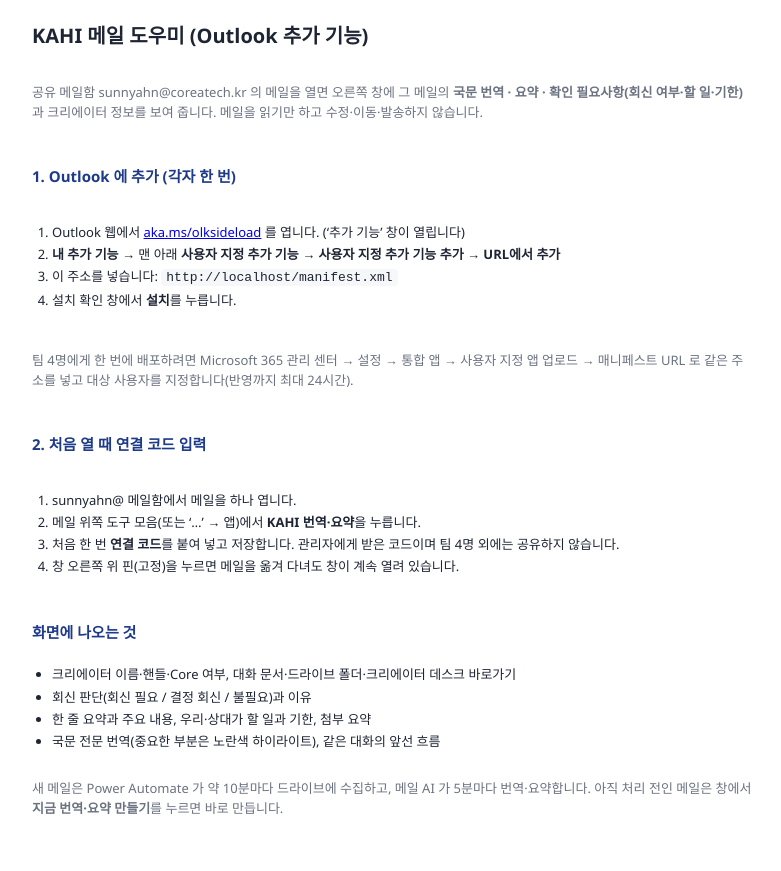
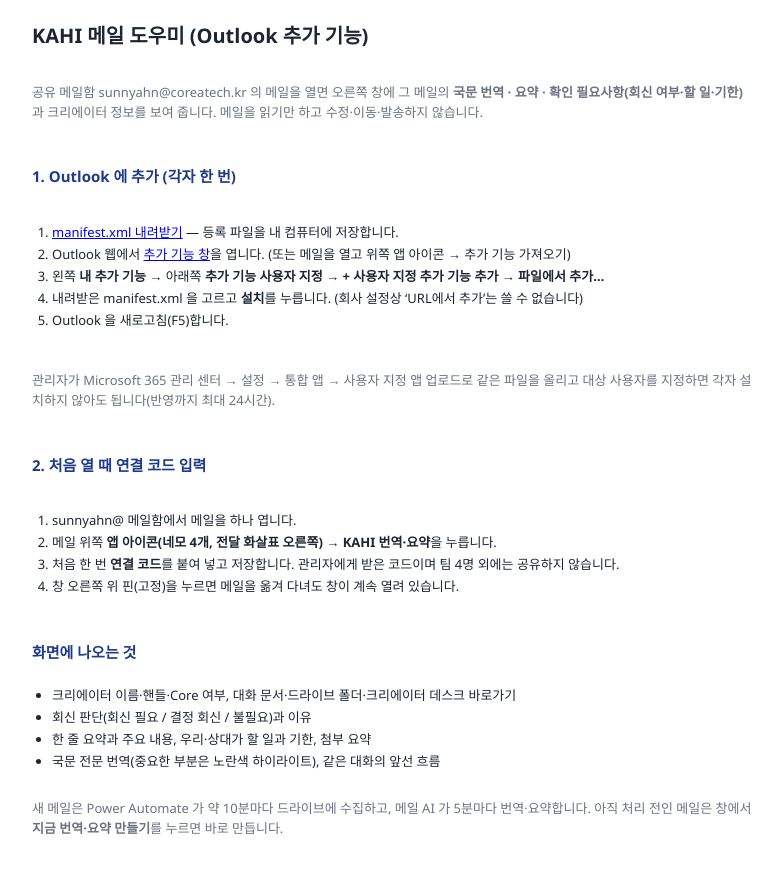
Before and after one commit to kahikoreatech-pixel/kahi-mail-addin, a plain HTML site: page help.html in a window 1280 px wide. Shown: the whole page, without its empty margins (248-1029 px from the left). Drawn offline with Linux system fonts and the light colour scheme.

Commit message:
사용 안내: 파일에서 추가 방식·앱 아이콘 위치로 수정
Co-Authored-By: Claude Opus 5.5 <noreply@anthropic.com>
Claude-Session: https://claude.ai/code/session_01TK4shuXfKHu87FsQdhmeQu

```diff
--- a/help.html
+++ b/help.html
@@ -14,17 +14,18 @@
 
 <h2>1. Outlook 에 추가 (각자 한 번)</h2>
 <ol>
-  <li>Outlook 웹에서 <a href="https://aka.ms/olksideload" target="_blank" rel="noopener">aka.ms/olksideload</a> 를 엽니다. (‘추가 기능’ 창이 열립니다)</li>
-  <li><b>내 추가 기능</b> → 맨 아래 <b>사용자 지정 추가 기능</b> → <b>사용자 지정 추가 기능 추가 → URL에서 추가</b></li>
-  <li>이 주소를 넣습니다: <code id="mf">manifest.xml</code></li>
-  <li>설치 확인 창에서 <b>설치</b>를 누릅니다.</li>
+  <li><a href="manifest.xml" download="manifest.xml">manifest.xml 내려받기</a> — 등록 파일을 내 컴퓨터에 저장합니다.</li>
+  <li>Outlook 웹에서 <a href="https://outlook.cloud.microsoft/mail/inclientstore" target="_blank" rel="noopener">추가 기능 창</a>을 엽니다. (또는 메일을 열고 위쪽 앱 아이콘 → 추가 기능 가져오기)</li>
+  <li>왼쪽 <b>내 추가 기능</b> → 아래쪽 <b>추가 기능 사용자 지정</b> → <b>+ 사용자 지정 추가 기능 추가 → 파일에서 추가…</b></li>
+  <li>내려받은 manifest.xml 을 고르고 <b>설치</b>를 누릅니다. (회사 설정상 ‘URL에서 추가’는 쓸 수 없습니다)</li>
+  <li>Outlook 을 새로고침(F5)합니다.</li>
 </ol>
-<p class="muted">팀 4명에게 한 번에 배포하려면 Microsoft 365 관리 센터 → 설정 → 통합 앱 → 사용자 지정 앱 업로드 → 매니페스트 URL 로 같은 주소를 넣고 대상 사용자를 지정합니다(반영까지 최대 24시간).</p>
+<p class="muted">관리자가 Microsoft 365 관리 센터 → 설정 → 통합 앱 → 사용자 지정 앱 업로드로 같은 파일을 올리고 대상 사용자를 지정하면 각자 설치하지 않아도 됩니다(반영까지 최대 24시간).</p>
 
 <h2>2. 처음 열 때 연결 코드 입력</h2>
 <ol>
   <li>sunnyahn@ 메일함에서 메일을 하나 엽니다.</li>
-  <li>메일 위쪽 도구 모음(또는 ‘…’ → 앱)에서 <b>KAHI 번역·요약</b>을 누릅니다.</li>
+  <li>메일 위쪽 <b>앱 아이콘(네모 4개, 전달 화살표 오른쪽)</b> → <b>KAHI 번역·요약</b>을 누릅니다.</li>
   <li>처음 한 번 <b>연결 코드</b>를 붙여 넣고 저장합니다. 관리자에게 받은 코드이며 팀 4명 외에는 공유하지 않습니다.</li>
   <li>창 오른쪽 위 핀(고정)을 누르면 메일을 옮겨 다녀도 창이 계속 열려 있습니다.</li>
 </ol>
@@ -38,6 +39,5 @@
 </ul>
 <p class="muted">새 메일은 Power Automate 가 약 10분마다 드라이브에 수집하고, 메일 AI 가 5분마다 번역·요약합니다. 아직 처리 전인 메일은 창에서 <b>지금 번역·요약 만들기</b>를 누르면 바로 만듭니다.</p>
 </main>
-<script>document.getElementById('mf').textContent=new URL('manifest.xml',location.href).href;</script>
 </body>
 </html>
```
